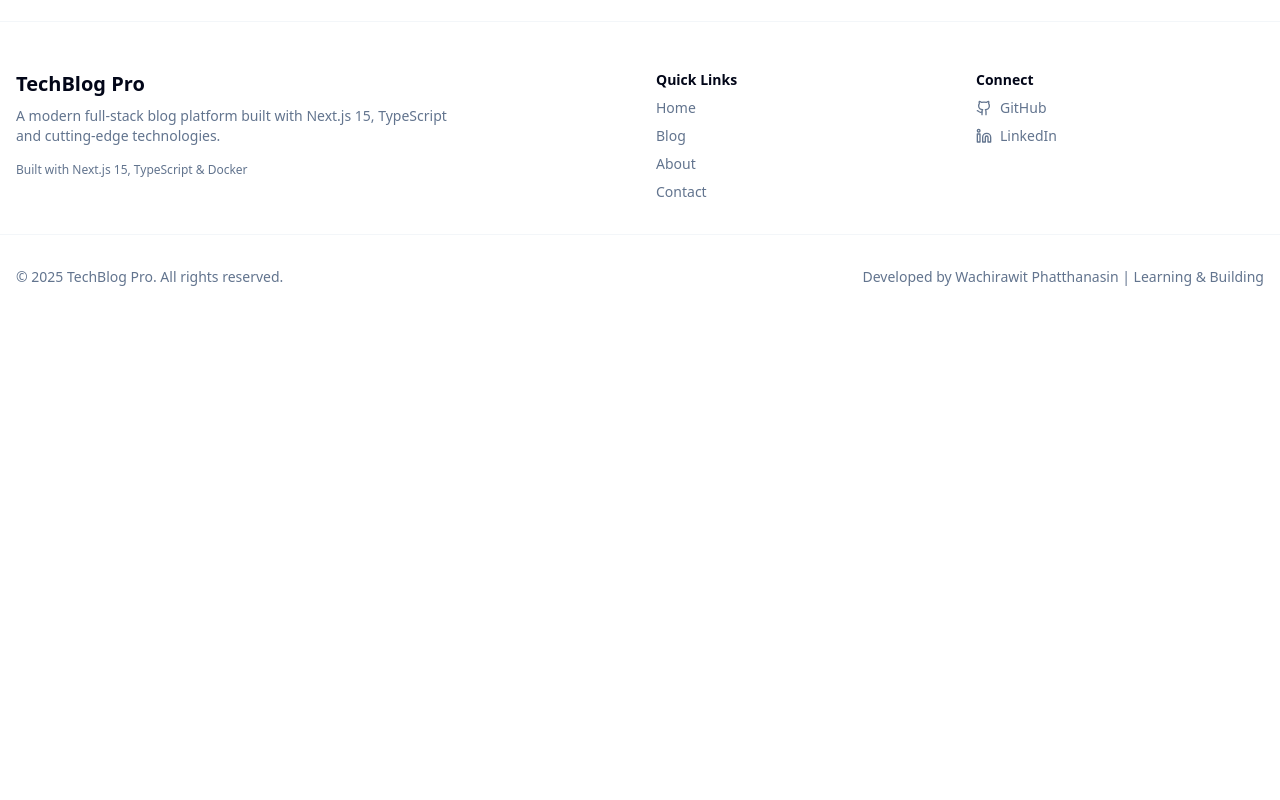
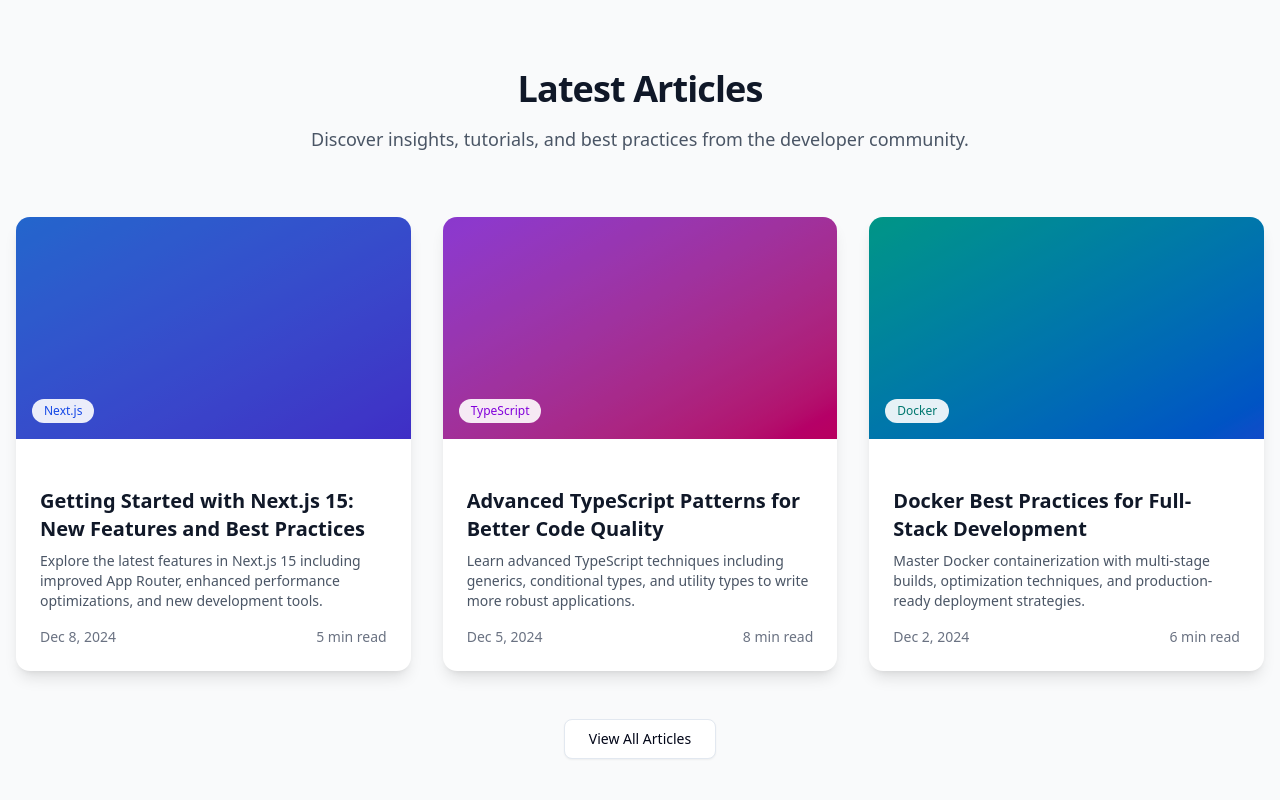
Before and after one commit to fireballdev99/techblog-pro, a Next.js app: page / in a window 1280 px wide. Shown: the part 1360-2160 px from the top of the page. Before the commit the page ends 1695 px from the top, so only its background shows below. Built offline with nearby package versions, Linux system fonts and the light colour scheme.

Commit message:
feat(home): add Blog Posts Preview section with 3 article cards

```diff
--- a/app/page.tsx
+++ b/app/page.tsx
@@ -147,6 +147,110 @@ export default function HomePage() {
           </div>
         </div>
       </section>
+
+      {/* Blog Posts Preview */}
+      <section className="py-20 bg-gray-50">
+        <div className="container max-w-screen-2xl px-8 lg:px-4">
+          <div className="mx-auto max-w-2xl text-center mb-16">
+            <h2 className="text-3xl font-bold tracking-tight text-gray-900 sm:text-4xl">
+              Latest Articles
+            </h2>
+            <p className="mt-4 text-lg text-gray-600">
+              Discover insights, tutorials, and best practices from the
+              developer community.
+            </p>
+          </div>
+
+          {/* Blog Cards Grid */}
+          <div className="grid grid-cols-1 md:grid-cols-2 lg:grid-cols-3 gap-8 mb-12">
+            {/* Blog Card 1 - Next.js */}
+            <Card className="overflow-hidden border-0 shadow-lg hover:shadow-xl transition-shadow bg-white p-0">
+              <div className="aspect-video bg-gradient-to-br from-blue-500 to-indigo-600 relative">
+                <div className="absolute inset-0 bg-black/20" />
+                <div className="absolute bottom-4 left-4 right-4">
+                  <span className="inline-block px-3 py-1 bg-white/90 text-blue-700 text-xs font-medium rounded-full">
+                    Next.js
+                  </span>
+                </div>
+              </div>
+              <CardContent className="p-6">
+                <h3 className="text-xl font-semibold text-gray-900 mb-2 line-clamp-2">
+                  Getting Started with Next.js 15: New Features and Best
+                  Practices
+                </h3>
+                <p className="text-gray-600 text-sm mb-4 line-clamp-3">
+                  Explore the latest features in Next.js 15 including improved
+                  App Router, enhanced performance optimizations, and new
+                  development tools.
+                </p>
+                <div className="flex items-center justify-between text-sm text-gray-500">
+                  <span>Dec 8, 2024</span>
+                  <span>5 min read</span>
+                </div>
+              </CardContent>
+            </Card>
+
+            {/* Blog Card 2 - TypeScript */}
+            <Card className="overflow-hidden border-0 shadow-lg hover:shadow-xl transition-shadow bg-white p-0">
+              <div className="aspect-video bg-gradient-to-br from-purple-500 to-pink-600 relative">
+                <div className="absolute inset-0 bg-black/20" />
+                <div className="absolute bottom-4 left-4 right-4">
+                  <span className="inline-block px-3 py-1 bg-white/90 text-purple-700 text-xs font-medium rounded-full">
+                    TypeScript
+                  </span>
+                </div>
+              </div>
+              <CardContent className="p-6">
+                <h3 className="text-xl font-semibold text-gray-900 mb-2 line-clamp-2">
+                  Advanced TypeScript Patterns for Better Code Quality
+                </h3>
+                <p className="text-gray-600 text-sm mb-4 line-clamp-3">
+                  Learn advanced TypeScript techniques including generics,
+                  conditional types, and utility types to write more robust
+                  applications.
+                </p>
+                <div className="flex items-center justify-between text-sm text-gray-500">
+                  <span>Dec 5, 2024</span>
+                  <span>8 min read</span>
+                </div>
+              </CardContent>
+            </Card>
+
+            {/* Blog Card 3 - Docker */}
+            <Card className="overflow-hidden border-0 shadow-lg hover:shadow-xl transition-shadow bg-white p-0">
+              <div className="aspect-video bg-gradient-to-br from-teal-500 to-blue-600 relative">
+                <div className="absolute inset-0 bg-black/20" />
+                <div className="absolute bottom-4 left-4 right-4">
+                  <span className="inline-block px-3 py-1 bg-white/90 text-teal-700 text-xs font-medium rounded-full">
+                    Docker
+                  </span>
+                </div>
+              </div>
+              <CardContent className="p-6">
+                <h3 className="text-xl font-semibold text-gray-900 mb-2 line-clamp-2">
+                  Docker Best Practices for Full-Stack Development
+                </h3>
+                <p className="text-gray-600 text-sm mb-4 line-clamp-3">
+                  Master Docker containerization with multi-stage builds,
+                  optimization techniques, and production-ready deployment
+                  strategies.
+                </p>
+                <div className="flex items-center justify-between text-sm text-gray-500">
+                  <span>Dec 2, 2024</span>
+                  <span>6 min read</span>
+                </div>
+              </CardContent>
+            </Card>
+          </div>
+
+          {/* View All Articles Button */}
+          <div className="text-center">
+            <Button size="lg" variant="outline" asChild>
+              <Link href="/blog">View All Articles</Link>
+            </Button>
+          </div>
+        </div>
+      </section>
     </div>
   );
 }
```
